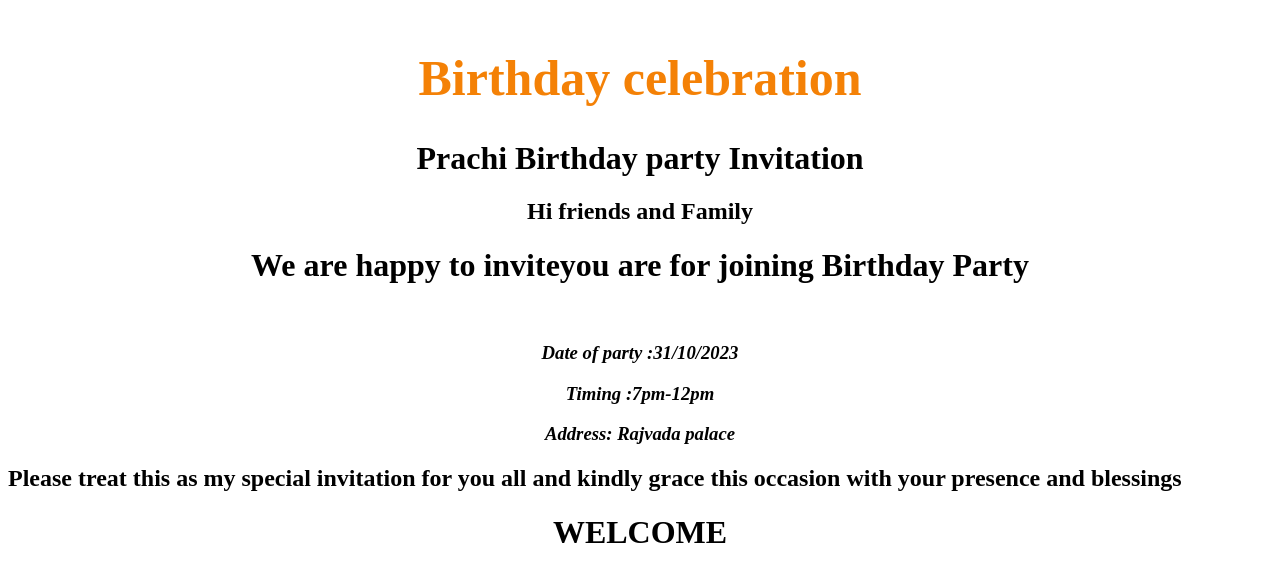
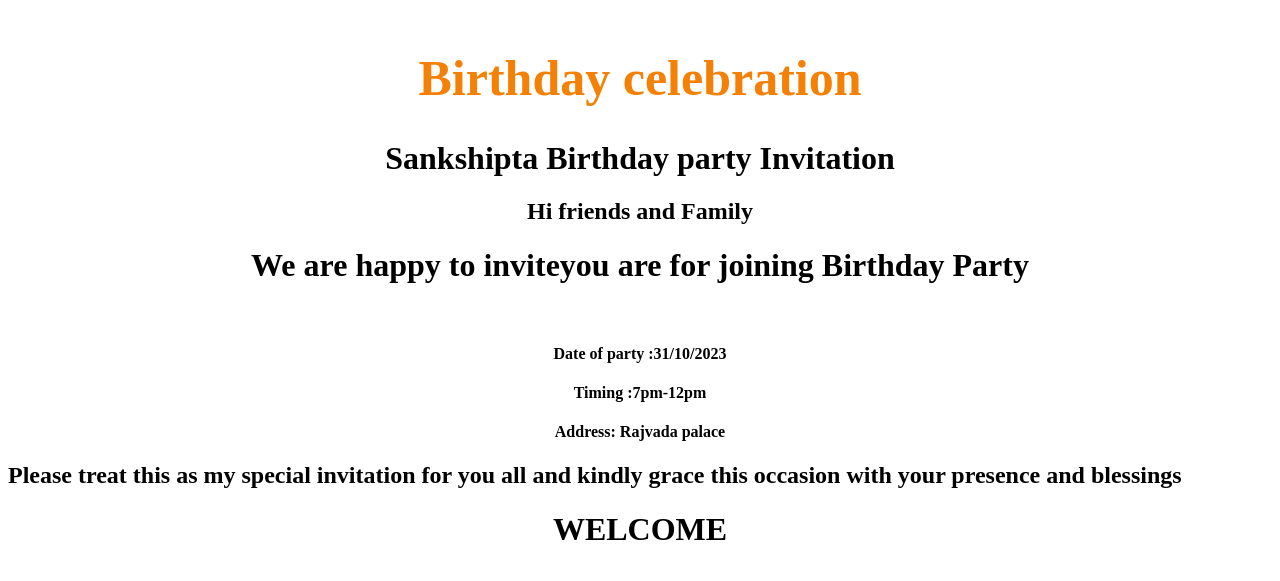
Before and after one commit to prachimunjewar/pratical1, a plain HTML site: page index.html in a window 1280 px wide. Shown: the part 101-682 px from the top of the page. Drawn offline with Linux system fonts and the light colour scheme.

Commit message:
Added invitation card

```diff
--- a/index.html
+++ b/index.html
@@ -1,7 +1,7 @@
 <!DOCTYPE html>
   <html>
   <head>
-<title> Invititation card</title>
+        <title> Invitation Card </title>
         </head>
         <body>
         <body style ="background-image :url('prachu.jpg');">
@@ -13,14 +13,14 @@
         <br>
         <h1 align="center" style = "font-size: 50px;color:rgb(244,129,6);font-family: Lucide Handwrighting;"><b>Birthday
         celebration</b></h1>
-<h1 style="text-align:center;">Prachi Birthday party Invitation</h1>
-<h2 style="text-align:center;">Hi friends and Family </h3>
-<h1 style="text-align:center;">We are happy to inviteyou are for joining Birthday Party </h3>
+        <h1 style="text-align: center" >Sankshipta Birthday party Invitation</h1>
+        <h2 style="text-align: center" >Hi friends and Family </h3>
+        <h1  style="text-align: center">We are happy to inviteyou are for joining Birthday Party </h3>
         <br>
-<h3 style="text-align:center;"><i>Date of party :31/10/2023</i> </h3>
-<h3 style="text-align:center;"><i>Timing :7pm-12pm</i> </h3>
-<h3 style="text-align:center;"><i>Address: Rajvada palace</i> </h3>
-<h2 >Please treat this as my special invitation for you all and kindly grace this occasion with your presence and blessings</h2>
-<h1 style="text-align:center;color: ;"><b>WELCOME</b></h1>
+        <h4><center>Date of party :31/10/2023</center></h4>
+        <h4>    <center>Timing :7pm-12pm</center></h4>
+            <h4><center>Address: Rajvada palace</center></h4>
+            <h2 aligin = "center" >Please treat this as my special invitation for you all and kindly grace this occasion with your presence and blessings</h2>
+            <h1><center><b>WELCOME</b></center></h1>
             </body>
             </html>
```
Lines whose indentation alone changed are shown as unchanged.
